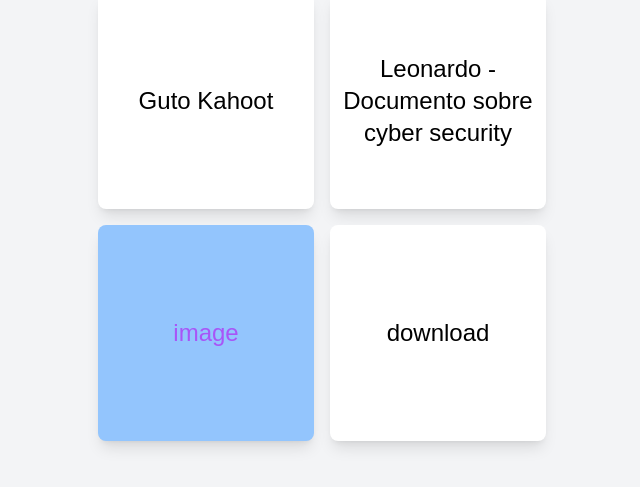
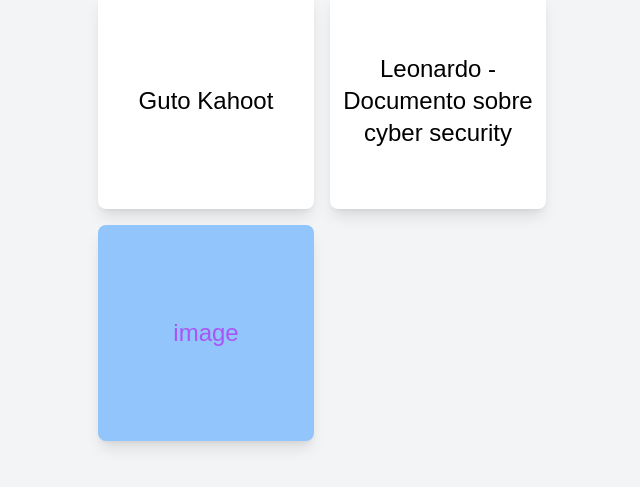
Before and after one commit to Hyper491/A3-2024, a Next.js app: page / in a window 1280 px wide. Shown: the part 183-670 px from the top of the page, without its empty margins (318-958 px from the left). Built offline with nearby package versions, Linux system fonts and the light colour scheme.

Commit message:
mudanca no codigo

```diff
--- a/components/four-squares.tsx
+++ b/components/four-squares.tsx
@@ -25,10 +25,6 @@
       id: 3, color: 'bg-blue-300', url: 'https://letsenhance.io/static/8f5e523ee6b2479e26ecc91b9c25261e/1015f/MainAfter.jpg', description: 'image',
       font_color: 'text-purple-500'
     },
-    {
-      id: 4, color: 'bg-white', url: 'https://letsenhance.io/static/8f5e523ee6b2479e26ecc91b9c25261e/1015f/MainAfter.jpg', description: 'download',
-      font_color: 'text-black'
-    },
 
   ];
 
```
